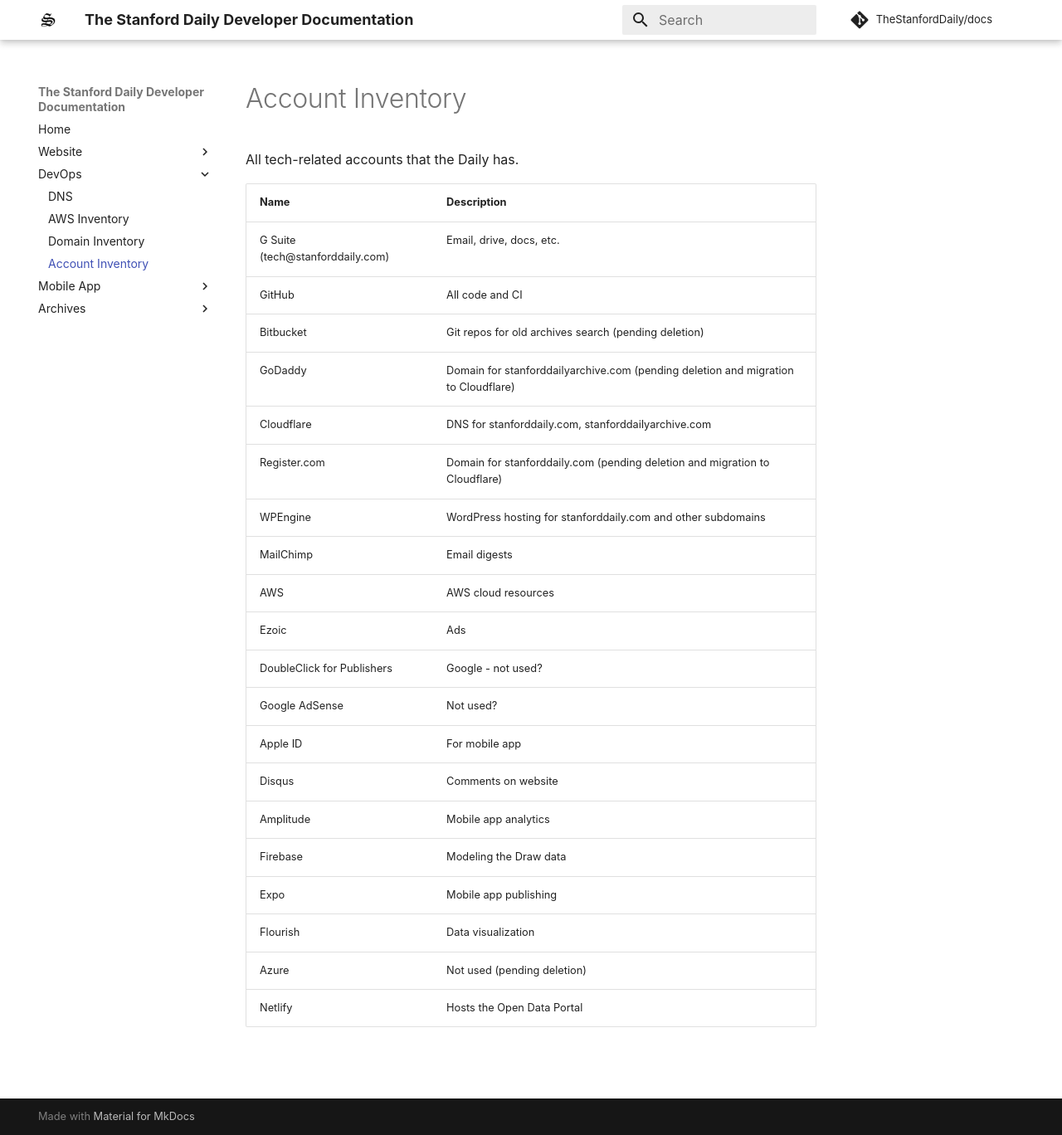
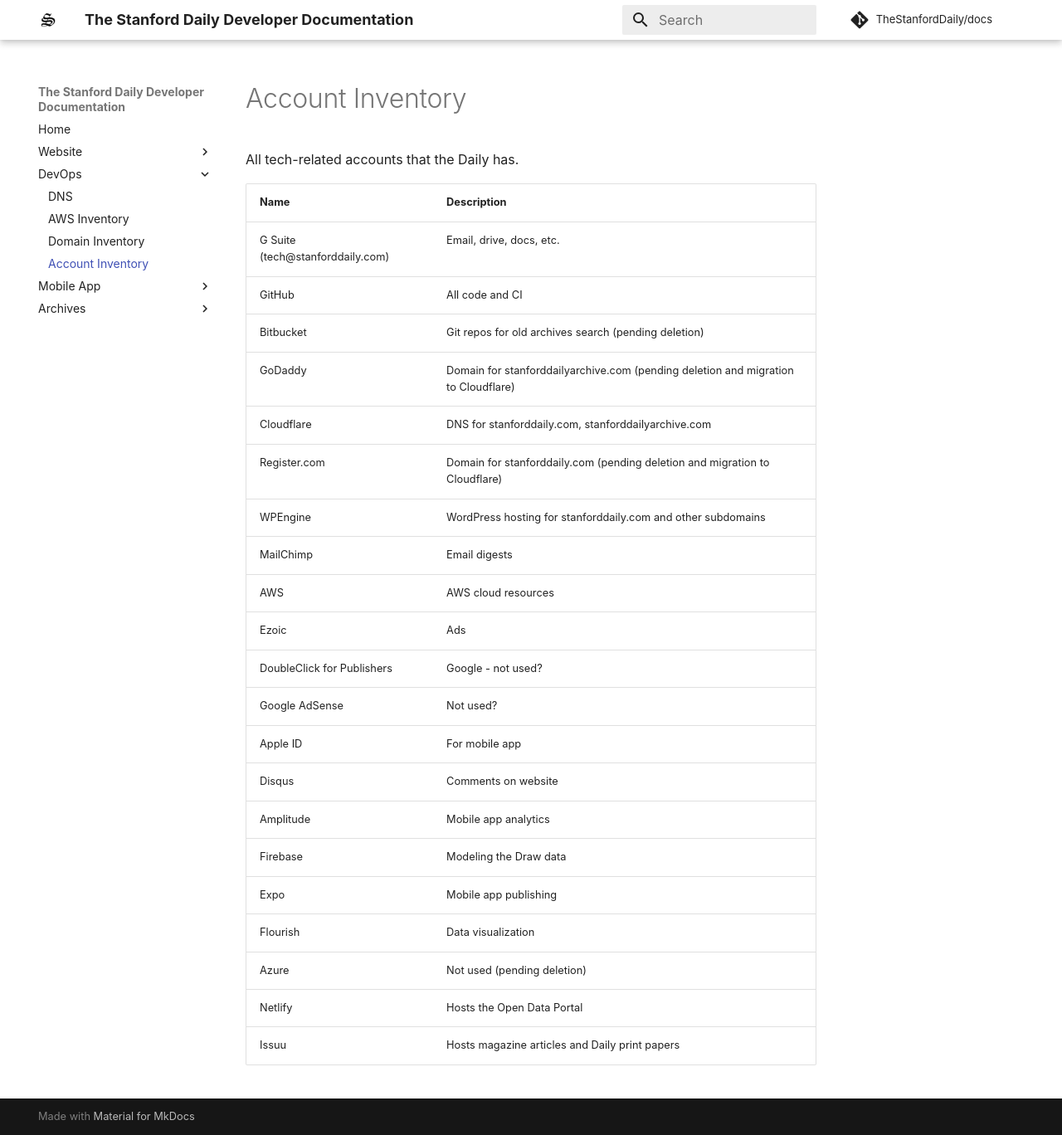
Before and after one commit to TheStanfordDaily/docs, an MkDocs documentation site: the page built from docs/devops/account-inventory.md, in a window 1280 px wide and 1368 px high. Shown: the whole window at 83% size. Built offline with MkDocs 1.6.1 and Material for MkDocs 9.7.7, drawn with Linux system fonts in a browser that asks for light colours; some web fonts are replaced; comment, search, counter and statistics services are not loaded.

Commit message:
add issuu

```diff
--- a/docs/devops/account-inventory.md
+++ b/docs/devops/account-inventory.md
@@ -22,5 +22,6 @@
 | Flourish | Data visualization |
 | Azure | Not used (pending deletion) |
 | Netlify | Hosts the Open Data Portal |
+| Issuu | Hosts magazine articles and Daily print papers |
 
 <!-- TODO: Add usernames for accounts, but *not* passwords. -->
```
